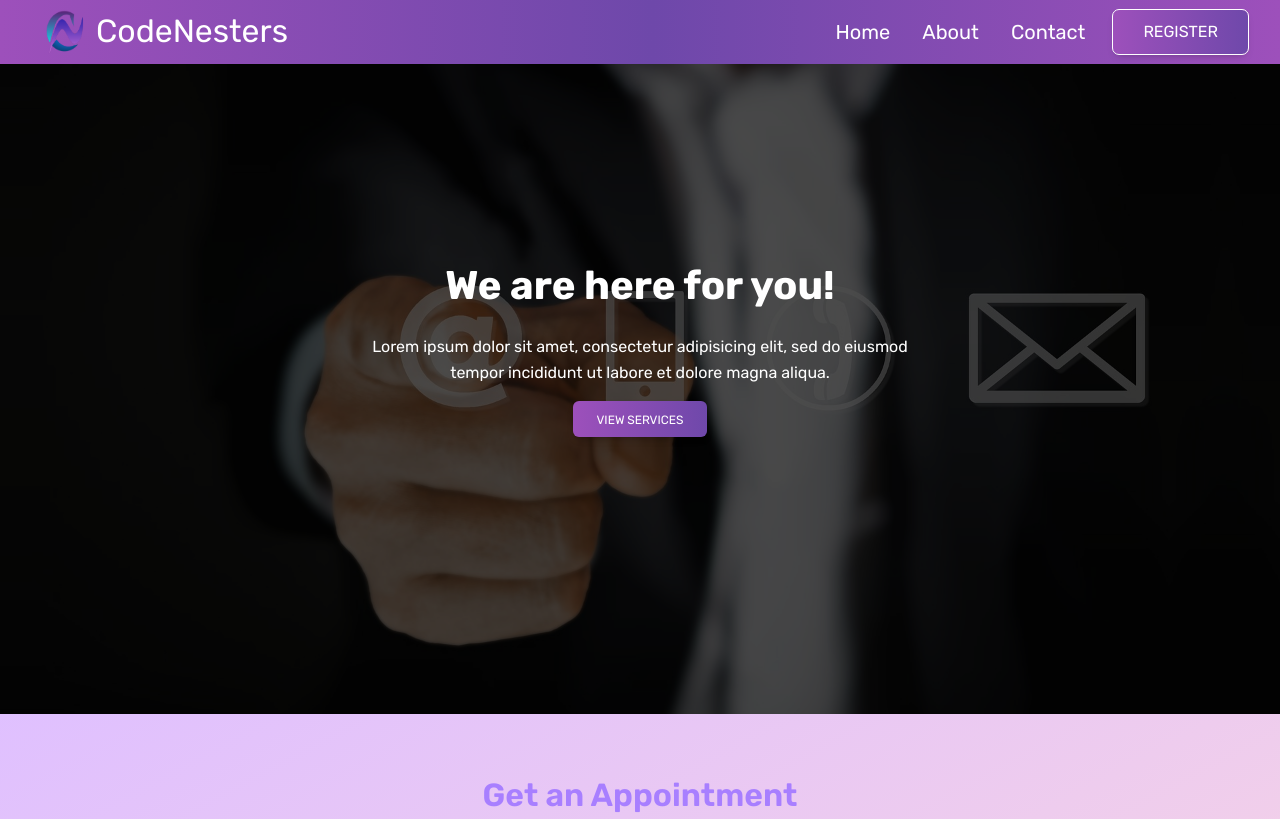
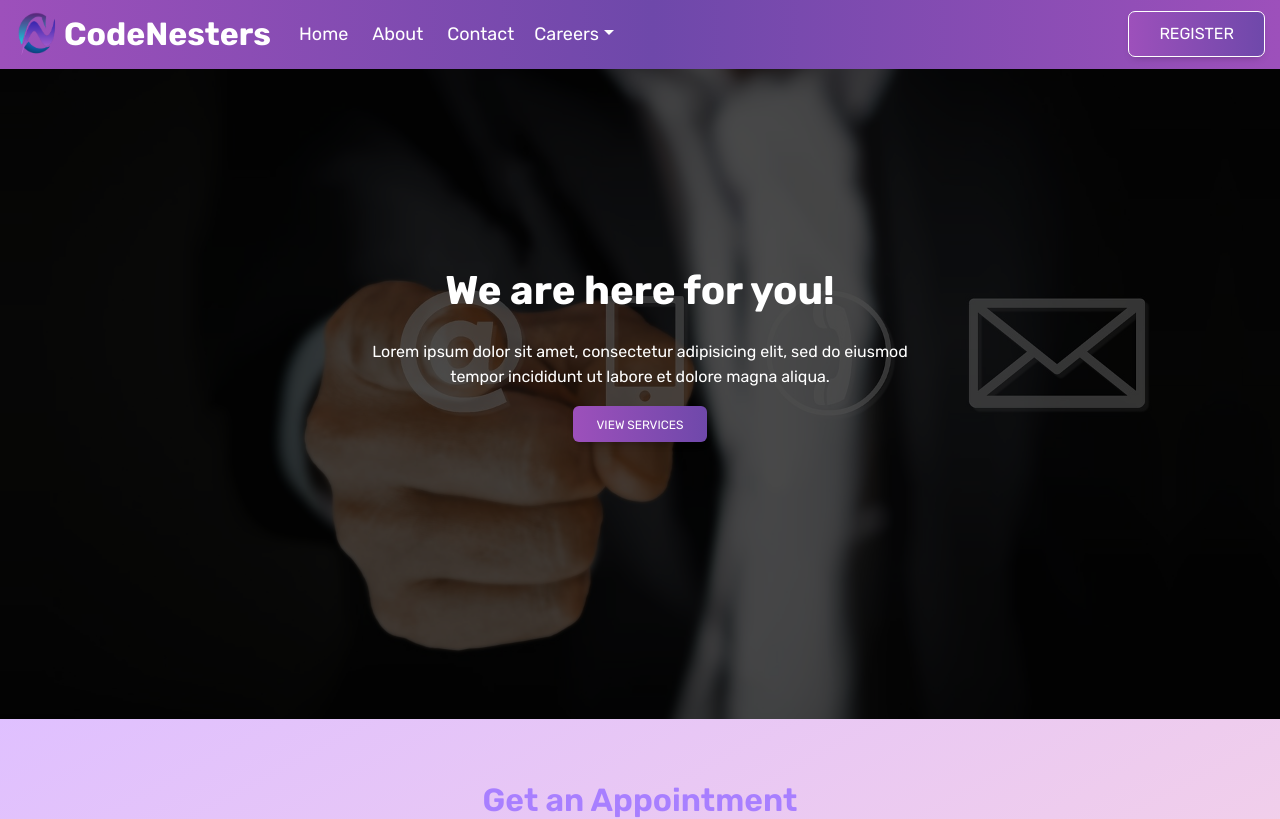
Before and after one commit to Yashcodes/CodeNesters-Frontend, a React (Create React App) app: page /contact in a window 1280 px wide. Shown: the top 819 px of the page. Built offline with nearby package versions, Linux system fonts and the light colour scheme; no server answers.

Commit message:
Header Layout changed

```diff
--- a/src/components/Layout/Header.jsx
+++ b/src/components/Layout/Header.jsx
@@ -33,7 +33,7 @@ const Header = () => {
 
   return (
     <>
-      <header>
+      {/* <header>
         <nav>
           <section className="top-nav container-fluid">
             <div
@@ -65,8 +65,152 @@ const Header = () => {
                 <li>
                   <Link to={"/contact"}>Contact</Link>
                 </li>
+
+                <li>
+                  {auth?.user ? (
+                    <img
+                      src={profile}
+                      alt=""
+                      className="user-profile"
+                      onClick={handleShow}
+                    />
+                  ) : (
+                    <button className={`btn register-btn text-white fs-6`}>
+                      <Link to={"/register"} className="text-white">
+                        Register
+                      </Link>
+                    </button>
+                  )}
+                </li>
               </ul>
             </div>
+
+            <Offcanvas show={show} onHide={handleClose} placement="end">
+              <Offcanvas.Header closeButton>
+                <Offcanvas.Title>
+                  <div className="sidebar-profile d-flex align-items-center gap-2">
+                    <img src={profile} alt="" className="user-profile" />
+
+                    <div className="profile-info p-0">
+                      <p className="profile-name m-0"> {auth?.user?.name} </p>
+                      <p className="profile-email m-0"> {auth?.user?.email} </p>
+                    </div>
+                  </div>
+                </Offcanvas.Title>
+              </Offcanvas.Header>
+              <Offcanvas.Body>
+                <div className="offCanvasBody">
+                  <ul>
+                    <li className="sidebar-list">
+                      <MDBIcon fas icon="user" />
+                      <Link to={"/dashboard/user/profile"}>Profile</Link>
+                    </li>
+                    <li className="sidebar-list">
+                      <MDBIcon fas icon="book" />
+                      <Link to={"/dashboard/user/courses"}>My Courses</Link>
+                    </li>
+                    <li className="sidebar-list">
+                      <MDBIcon fas icon="cog" />
+                      <Link to={"/dashboard/user/settings"}>Settings</Link>
+                    </li>
+                    <hr />
+                    <li>
+                      <button className="btn sidebar-btn fs-6">
+                        <Link
+                          to={"/login"}
+                          className="text-white d-flex flex-row align-items-center gap-2"
+                          onClick={handleLogout}
+                        >
+                          Sign Out <MDBIcon fas icon="sign-out-alt" />
+                        </Link>
+                      </button>
+                    </li>
+                  </ul>
+                </div>
+              </Offcanvas.Body>
+            </Offcanvas>
+          </section>
+        </nav>
+      </header> */}
+
+      <nav className="navbar navbar-expand-lg bg-body-tertiary">
+        <div className="container-fluid m-1">
+          <Link className="navbar-brand fs-2 fw-bold text-white" to={"/"}>
+            <img src={brandLogo} alt="" />
+            CodeNesters
+          </Link>
+          <button
+            className="navbar-toggler"
+            type="button"
+            data-bs-toggle="collapse"
+            data-bs-target="#navbarSupportedContent"
+            aria-controls="navbarSupportedContent"
+            aria-expanded="false"
+            aria-label="Toggle navigation"
+          >
+            <span className="navbar-toggler-icon" />
+          </button>
+          <div className="collapse navbar-collapse" id="navbarSupportedContent">
+            <ul className="navbar-nav me-auto mb-2 mb-lg-0">
+              <li className="nav-item mx-1">
+                <Link to={"/"} className="nav-link active" aria-current="page">
+                  Home
+                </Link>
+              </li>
+              <li className="nav-item mx-1">
+                <Link
+                  to={"/about"}
+                  className="nav-link active"
+                  aria-current="page"
+                >
+                  About
+                </Link>
+              </li>
+              <li className="nav-item mx-1">
+                <Link
+                  to={"/contact"}
+                  className="nav-link active"
+                  aria-current="page"
+                >
+                  Contact
+                </Link>
+              </li>
+              <li className="nav-item dropdown">
+                <Link
+                  className="nav-link dropdown-toggle"
+                  role="button"
+                  data-bs-toggle="dropdown"
+                  aria-expanded="false"
+                >
+                  Careers
+                </Link>
+                <ul className="dropdown-menu">
+                  <li>
+                    <Link className="dropdown-item">Courses</Link>
+                  </li>
+                  <li>
+                    <Link className="dropdown-item">Blogs</Link>
+                  </li>
+                  {/* <li>
+                    <hr className="dropdown-divider" />
+                  </li>
+                  <li>
+                    <Link className="dropdown-item">Something else here</Link>
+                  </li> */}
+                </ul>
+              </li>
+            </ul>
+            {/* <form className="d-flex" role="search">
+              <input
+                className="form-control me-2"
+                type="search"
+                placeholder="Search"
+                aria-label="Search"
+              />
+              <button className="btn btn-outline-success" type="submit">
+                Search
+              </button>
+            </form> */}
 
             {auth?.user ? (
               <img
@@ -127,9 +271,9 @@ const Header = () => {
                 </div>
               </Offcanvas.Body>
             </Offcanvas>
-          </section>
-        </nav>
-      </header>
+          </div>
+        </div>
+      </nav>
     </>
   );
 };
--- a/src/components/Layout/styles/Header.css
+++ b/src/components/Layout/styles/Header.css
@@ -1,23 +1,10 @@
-h2 {
-  vertical-align: center;
-  text-align: center;
-}
-
-html,
-body {
+* {
   margin: 0;
-  height: 100%;
-}
-
-* {
+  padding: 0;
   box-sizing: border-box;
 }
 
-.top-nav {
-  display: flex;
-  flex-direction: row;
-  align-items: center;
-  justify-content: space-between;
+.navbar {
   background-image: linear-gradient(
     to right,
     #9d50bb 0%,
@@ -25,172 +12,38 @@ body {
     #9d50bb 100%
   );
   color: #fff;
-  height: 50px;
-  padding: 2em;
+  padding: 0;
 }
 
-.nav-container {
-  display: flex;
-  flex-direction: row;
-  align-items: center;
-  justify-content: space-between;
-}
-
-.nav-container .navbar-brand {
-  display: flex;
-  align-items: center;
-  gap: 8px;
-  cursor: pointer;
-}
-
-.nav-container .navbar-brand img {
+.navbar-brand img {
   width: 44px;
   height: 44px;
 }
 
-@media (max-width: 325px) {
-  .navbar-brand .brand-text {
-    display: none;
-  }
-
-  .nav-container .navbar-brand img {
-    width: 32px;
-    height: 32px;
-  }
+.nav-link {
+  font-size: 18px;
+  color: white !important;
 }
 
-.menu {
-  display: flex;
-  flex-direction: row;
-  list-style-type: none;
-  align-items: center;
-  margin: 0;
-  padding: 0;
-  z-index: 99;
-}
-
-.menu > li {
-  margin: 0 1rem;
-  overflow: hidden;
-}
-
-.menu li {
-  cursor: pointer;
-}
-
-.menu li a {
-  text-decoration: none;
-  color: white;
-  cursor: pointer !important;
-  margin: 4px 0px;
-}
-
-.menu li button {
+.register-btn {
   background-image: linear-gradient(
     to right,
     #9d50bb 0%,
     #6e48aa 51%,
     #9d50bb 100%
   );
+  padding: 10px 30px;
+  text-align: center;
+  text-transform: uppercase;
   transition: 0.5s;
   background-size: 200% auto;
-  box-shadow: 0 0 20px #eee;
+  color: white;
   border-radius: 6px;
+  outline: 1px solid white;
 }
 
-.menu li button:hover {
+.register-btn:hover {
   background-position: right center;
-  color: #fff;
-}
-
-.menu-button-container {
-  display: none;
-  height: 100%;
-  width: 30px;
-  flex-direction: column;
-  justify-content: center;
-  align-items: center;
-}
-
-#menu-toggle {
-  display: none;
-}
-
-.menu-button,
-.menu-button::before,
-.menu-button::after {
-  display: block;
-  background-color: #fff;
-  position: absolute;
-  height: 4px;
-  width: 30px;
-  transition: transform 400ms cubic-bezier(0.23, 1, 0.32, 1);
-  border-radius: 2px;
-}
-
-.menu-button::before {
-  content: "";
-  margin-top: -8px;
-}
-
-.menu-button::after {
-  content: "";
-  margin-top: 8px;
-}
-
-#menu-toggle:checked + .menu-button-container .menu-button::before {
-  margin-top: 0px;
-  transform: rotate(405deg);
-}
-
-#menu-toggle:checked + .menu-button-container .menu-button {
-  background: rgba(255, 255, 255, 0);
-}
-
-#menu-toggle:checked + .menu-button-container .menu-button::after {
-  margin-top: 0px;
-  transform: rotate(-405deg);
-}
-
-@media (max-width: 700px) {
-  .menu-button-container {
-    display: flex;
-  }
-  .menu {
-    position: absolute;
-    top: 0px;
-    margin-top: 63px;
-    left: 0;
-    flex-direction: column;
-    width: 100%;
-    justify-content: center;
-    align-items: center;
-  }
-  #menu-toggle ~ .menu li {
-    height: 0;
-    margin: 0;
-    padding: 0;
-    border: 0;
-    transition: height 400ms cubic-bezier(0.23, 1, 0.32, 1);
-  }
-  #menu-toggle:checked ~ .menu li {
-    border: 1px solid #333;
-    height: 2.5em;
-    padding: 0.5em;
-    transition: height 400ms cubic-bezier(0.23, 1, 0.32, 1);
-  }
-  .menu > li {
-    display: flex;
-    justify-content: center;
-    margin: 0;
-    padding: 0.5em 0;
-    width: 100%;
-    color: white;
-    background-color: #222;
-  }
-  .menu > li:not(:last-child) {
-    border-bottom: 1px solid #444;
-  }
 }
 
 .user-profile {
@@ -255,24 +108,3 @@ body {
   gap: 12px;
   cursor: pointer;
 }
-
-.register-btn {
-  background-image: linear-gradient(
-    to right,
-    #9d50bb 0%,
-    #6e48aa 51%,
-    #9d50bb 100%
-  );
-  padding: 10px 30px;
-  text-align: center;
-  text-transform: uppercase;
-  transition: 0.5s;
-  background-size: 200% auto;
-  color: white;
-  border-radius: 6px;
-  outline: 1px solid white;
-}
-
-.register-btn:hover {
-  background-position: right center;
-}
```
